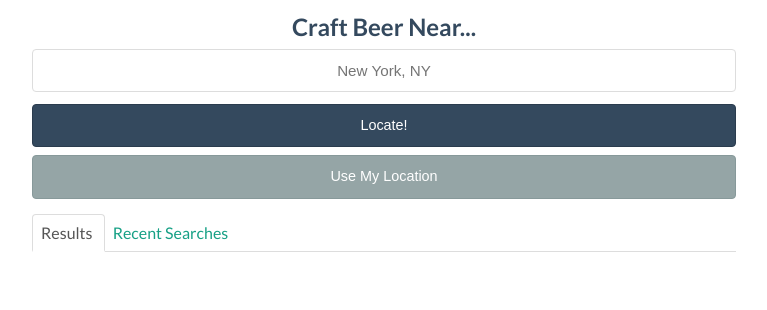
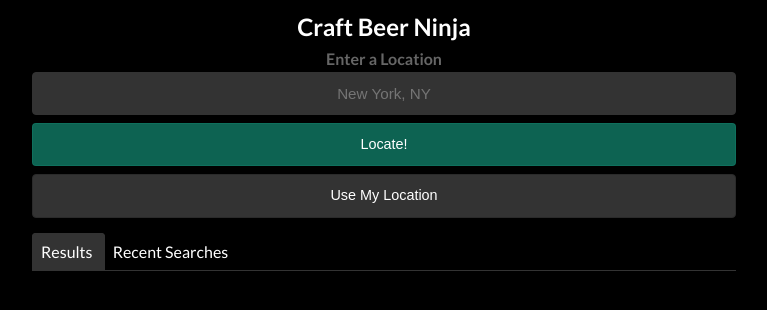
Before and after one commit to MikeAllison/craft-beer-ninja-vuejs, a Vue app: page / in a window 1280 px wide. Shown: the top 310 px of the page, without its empty margins (256-1023 px from the left). Built offline with nearby package versions, Linux system fonts and the light colour scheme.

Commit message:
Changed CSS styles

```diff
--- a/package.json
+++ b/package.json
@@ -1,5 +1,5 @@
 {
-  "name": "craft-beer-locator",
+  "name": "craft-beer-ninja",
   "version": "0.1.0",
   "private": true,
   "scripts": {
--- a/src/App.vue
+++ b/src/App.vue
@@ -9,7 +9,7 @@
       v-bind="placeDetailsModal"
     ></place-details-modal>
   </teleport>
-  <h2>Craft Beer Near...</h2>
+  <h2>Craft Beer Ninja</h2>
   <search-form></search-form>
   <alert-box v-if="alert.isVisible" v-bind="alert"></alert-box>
   <search-results-section></search-results-section>
@@ -104,7 +104,8 @@ body {
   display: flex;
   justify-content: center;
   font-family: 'Lato', sans-serif;
-  color: #34495e;
+  background-color: #000;
+  color: #fff;
 }
 h1,
 h2,
--- a/src/components/AlertBox.vue
+++ b/src/components/AlertBox.vue
@@ -18,11 +18,11 @@ div {
   color: #fff;
 }
 .info {
-  border: 1px solid #138a5f;
-  background-color: #16a085;
+  border: 1px solid #1178649e;
+  background-color: #16a0859e;
 }
 .error {
-  border: 1px solid #ab2630;
-  background-color: #c0392b;
+  order: 1px solid #c724130f;
+  background-color: #c7241354;
 }
 </style>
--- a/src/components/PlaceDetailsModal.vue
+++ b/src/components/PlaceDetailsModal.vue
@@ -64,13 +64,13 @@ dialog {
 }
 hr {
   margin: 1rem 0;
-  border: 1px solid #ddd;
+  border: 1px solid #2a2a2a;
 }
 p {
   margin-bottom: 1rem;
 }
 a {
-  color: #16a085;
+  color: #2a9179;
   text-decoration: none;
 }
 ul {
@@ -86,8 +86,8 @@ button {
   width: 100%;
   margin-top: 0.25rem;
   padding: 0.75rem 0.5rem;
-  background-color: #95a5a6;
-  border: 1px solid #87999a;
+  border: 1px solid #1178649e;
+  background-color: #16a0859e;
   border-radius: 0.25rem;
   line-height: 1.2;
   color: #fff;
@@ -100,15 +100,17 @@ button {
   width: 90%;
   display: flex;
   flex-direction: column;
+  border-radius: 0.25rem;
   padding: 1rem;
-  background-color: white;
+  background-color: #121212;
+  color: #fff;
 }
 .place-details-modal > * {
   text-align: center;
   line-height: 1.4rem;
 }
 .today {
-  background-color: #16a085;
-  color: white;
+  background-color: #16a0859e;
+  color: #fff;
 }
 </style>
--- a/src/components/RecentSearchesList.vue
+++ b/src/components/RecentSearchesList.vue
@@ -1,5 +1,4 @@
 <template>
-  <div>
   <h3 v-if="!recentSearches">Search to Add a Location to This List</h3>
   <ul v-if="recentSearches">
     <li
@@ -11,7 +10,6 @@
       <span class="placesCount">{{ recentSearch.placesCount }}</span>
     </li>
   </ul>
-  </div>
 </template>
 
 <script>
@@ -112,29 +110,29 @@ li {
   display: flex;
   justify-content: space-between;
   align-items: center;
-  border: 1px solid #ddd;
+  border: 1px solid #333;
   border-bottom: none;
   padding: 0.5rem;
-  color: #555;
+  color: #fff;
 }
 li:first-child {
   border-top-left-radius: 0.25rem;
   border-top-right-radius: 0.25rem;
 }
 li:last-child {
-  border-bottom: 1px solid #ddd;
+  border-bottom: 1px solid #333;
   border-bottom-left-radius: 0.25rem;
   border-bottom-right-radius: 0.25rem;
 }
 li:hover {
-  background-color: #f9f9f9;
+  background-color: #121212;
 }
 .placesCount {
   min-width: 30px;
   border-radius: 0.25rem;
   padding: 0.25rem;
   color: #fff;
-  background-color: #34495e;
+  background-color: #16a0859e;
   text-align: center;
   font-size: 0.75rem;
 }
--- a/src/components/ResultsList.vue
+++ b/src/components/ResultsList.vue
@@ -1,5 +1,4 @@
 <template>
-  <div>
   <ul>
     <li
       v-for="place in places"
@@ -20,7 +19,6 @@
   <button v-if="nextPageToken" @click="loadMorePlaces(nextPageToken)">
     Load More Places
   </button>
-  </div>
 </template>
 
 <script>
@@ -134,22 +132,22 @@ li {
   display: flex;
   justify-content: space-between;
   align-items: center;
-  border: 1px solid #ddd;
+  border: 1px solid #333;
   border-bottom: none;
   padding: 0.5rem;
-  color: #555;
+  color: #fff;
 }
 li:first-child {
   border-top-left-radius: 0.25rem;
   border-top-right-radius: 0.25rem;
 }
 li:last-child {
-  border-bottom: 1px solid #ddd;
+  border-bottom: 1px solid #333;
   border-bottom-left-radius: 0.25rem;
   border-bottom-right-radius: 0.25rem;
 }
 li:hover {
-  background-color: #f9f9f9;
+  background-color: #121212;
 }
 .spinner {
   margin: auto 0;
@@ -198,7 +196,7 @@ li:hover {
   border-radius: 0.25rem;
   padding: 0.25rem;
   color: #fff;
-  background-color: #34495e;
+  background-color: #16a0859e;
   text-align: center;
   font-size: 0.75rem;
 }
@@ -209,7 +207,8 @@ button {
   border: 1px solid #2b3c4e;
   border-radius: 0.25rem;
   line-height: 1.2;
-  background-color: #34495e;
+  border: 1px solid #1178649e;
+  background-color: #16a0859e;
   color: #fff;
   white-space: nowrap;
   font-size: 0.9rem;
--- a/src/components/SearchForm.vue
+++ b/src/components/SearchForm.vue
@@ -1,5 +1,5 @@
 <template>
-  <div>
+  <h4>Enter a Location</h4>
   <form @submit.prevent="formSearch">
     <input
       id="search-location"
@@ -16,7 +16,6 @@
       Use My Location
     </button>
   </form>
-  </div>
 </template>
 
 <script>
@@ -195,32 +194,41 @@ export default {
 
 <style scoped>
 * {
-  color: #555;
+  color: #666;
+}
+h4 {
+  margin-top: 0.5rem;
 }
 form {
   text-align: center;
 }
 input {
   width: 100%;
-  margin: 0.5rem 0;
+  margin: 0.25rem 0;
   border-radius: 0.25rem;
-  border: 1px solid #ddd;
+  border: 1px solid #333;
+  background-color: #333;
+  color: #fff;
   padding: 0.75rem 0.25rem;
   text-align: center;
   font-size: 0.95rem;
 }
+input:active,
 input:focus,
-input:focus-visible {
-  border: 1px solid #16a085 !important;
+input:focus-within,
+input:focus-visible,
+input:hover,
+input:target {
+  border: 1px solid #666 !important;
 }
 button {
   width: 100%;
   margin: 0.25rem 0;
   padding: 0.75rem 0.5rem;
-  border: 1px solid #2b3c4e;
+  border: 1px solid #1178649e;
+  background-color: #16a0859e;
   border-radius: 0.25rem;
   line-height: 1.2;
-  background-color: #34495e;
   color: #fff;
   white-space: nowrap;
   font-size: 0.9rem;
@@ -228,8 +236,8 @@ button {
   cursor: pointer;
 }
 button.geo-locate-btn {
-  border-color: #87999a;
-  background-color: #95a5a6;
+  border-color: #2a2a2a;
+  background-color: #333;
 }
 button.disabled {
   opacity: 0.7;
--- a/src/components/SearchModal.vue
+++ b/src/components/SearchModal.vue
@@ -36,9 +36,10 @@ dialog {
   width: 90%;
   display: flex;
   flex-direction: column;
+  border-radius: 0.25rem;
   padding: 1rem;
-  background-color: #fff;
-  color: #34495e;
+  background-color: #121212;
+  color: #fff;
 }
 .search-step {
   text-align: center;
@@ -52,7 +53,7 @@ dialog {
   text-align: center;
 }
 .spinner > div {
-  background-color: #16a085;
+  background-color: #16a0859e;
   height: 100%;
   width: 10px;
   margin: 0.1rem;
--- a/src/components/SearchResultsSection.vue
+++ b/src/components/SearchResultsSection.vue
@@ -48,18 +48,18 @@ ul.menu {
   margin-top: 0.75rem;
   padding: 0.54rem;
   padding-left: 0;
-  border-bottom: 1px solid #ddd;
+  border-bottom: 1px solid #333;
 }
 ul.menu > li {
   display: inline;
   padding: 0.5rem 0.5rem;
-  color: #16a085;
+  color: #fff;
 }
 .selected {
-  border: 1px solid #ddd;
-  border-bottom: 2px solid #fff;
+  border: 1px solid #333;
+  border-bottom: 2px solid #333;
   border-radius: 0.25rem 0.25rem 0 0;
-  background-color: white;
-  color: #555 !important;
+  background-color: #333;
+  color: #fff !important;
 }
 </style>
--- a/vue.config.js
+++ b/vue.config.js
@@ -2,7 +2,7 @@ module.exports = {
   pages: {
     index: {
       entry: 'src/main.js',
-      title: 'Craft Beer Near...'
+      title: 'Craft Beer Ninja'
     }
   }
 };
```
Also changed, not shown: 1 other file (tests, documents, lock files or other folders). Lines whose indentation alone changed are shown as unchanged.
